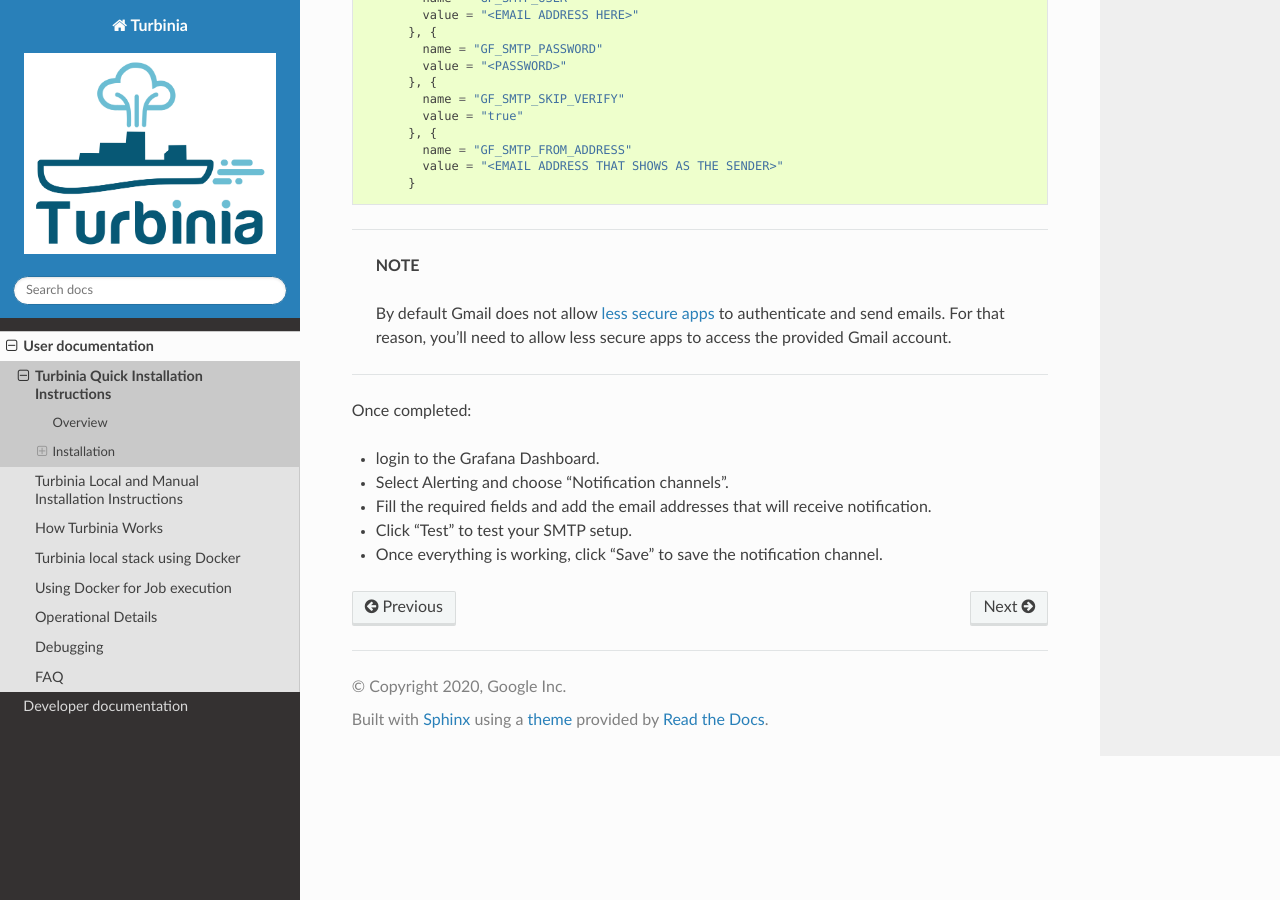
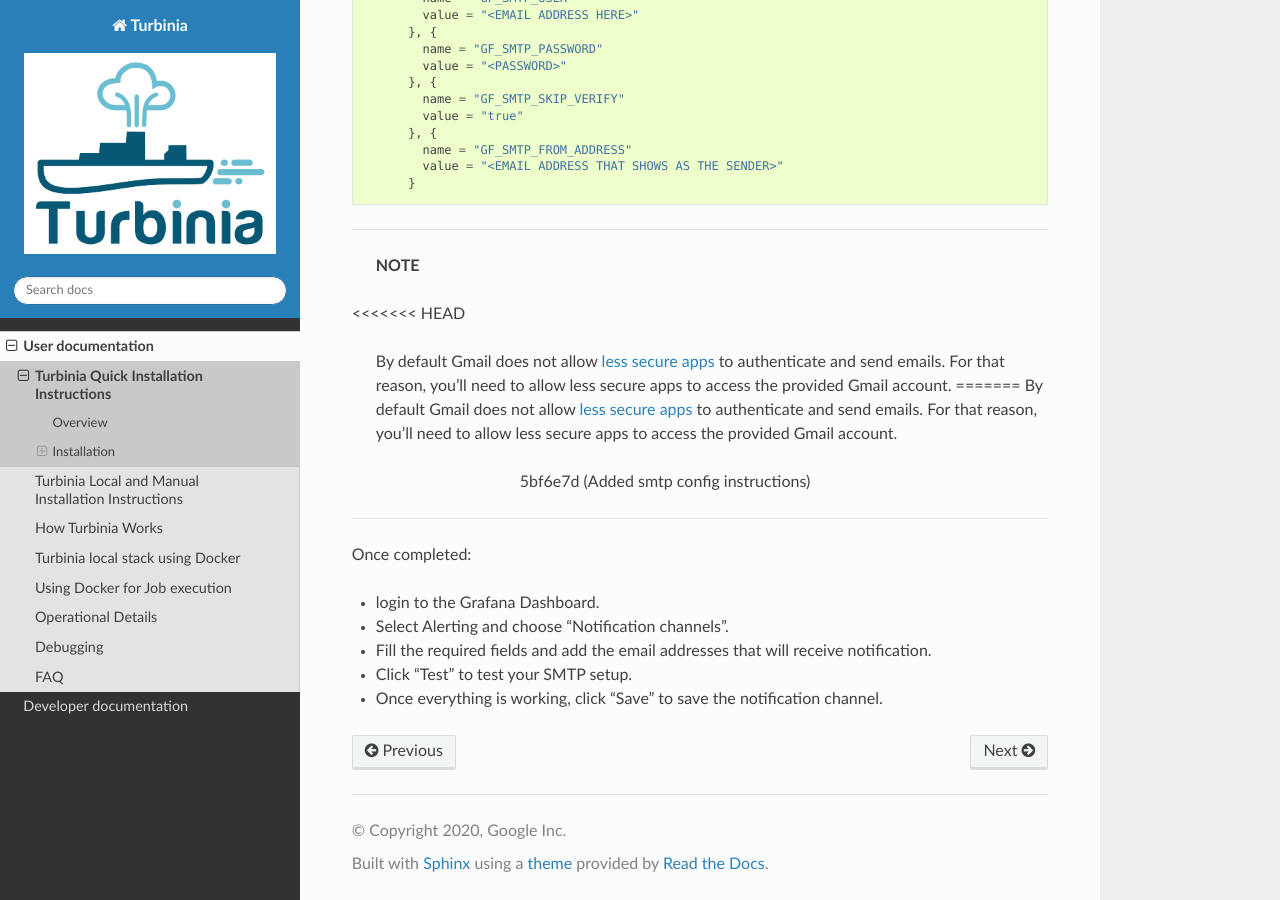
Before and after one commit to google/turbinia, a Sphinx documentation site: the page built from docs/user/install.md, in a window 1280 px wide and 900 px high, scrolled down 2530 px. Built offline with Sphinx 7.4.7 and the Read the Docs theme 2.0.0, drawn with Linux system fonts in a browser that asks for light colours.

```diff
--- a/docs/user/install.md
+++ b/docs/user/install.md
@@ -147,7 +147,11 @@
 ---
 > **NOTE**
 
+<<<<<<< HEAD
 > By default Gmail does not allow [less secure apps](https://support.google.com/accounts/answer/6010255) to authenticate and send emails. For that reason, you'll need to allow less secure apps to access the provided Gmail account.
+=======
+> By default Gmail does not allow [less secure apps](https://support.google.com/accounts/answer/6010255#zippy=%2Cif-less-secure-app-access-is-on-for-your-account%2Cif-less-secure-app-access-is-off-for-your-account) to authenticate and send emails. For that reason, you'll need to allow less secure apps to access the provided Gmail account.
+>>>>>>> 5bf6e7d (Added smtp config instructions)
 
 ---
 
```
